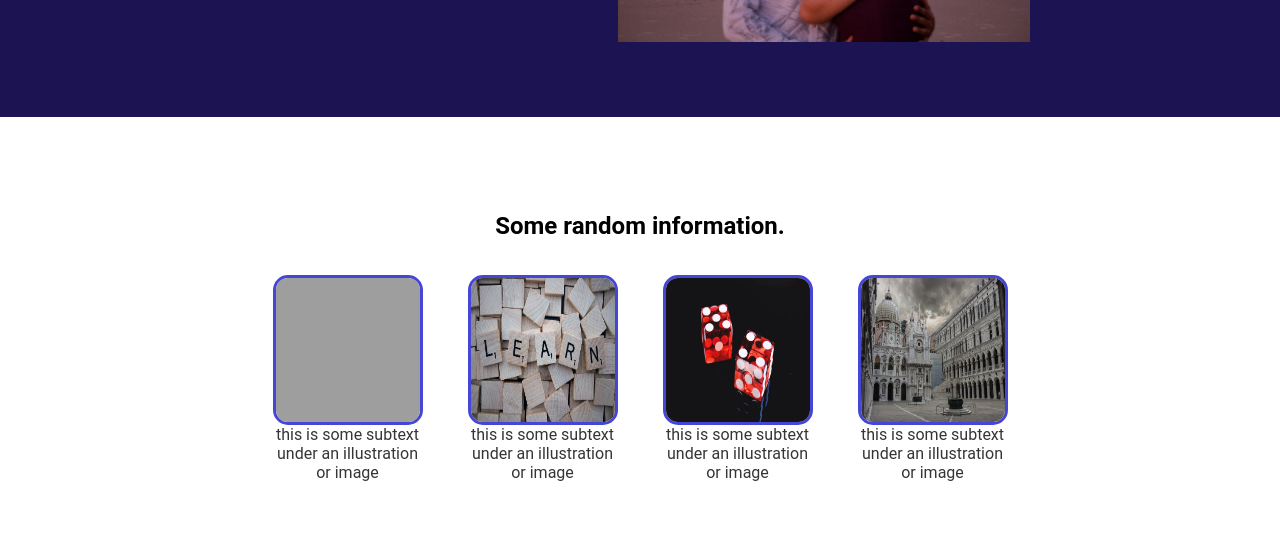
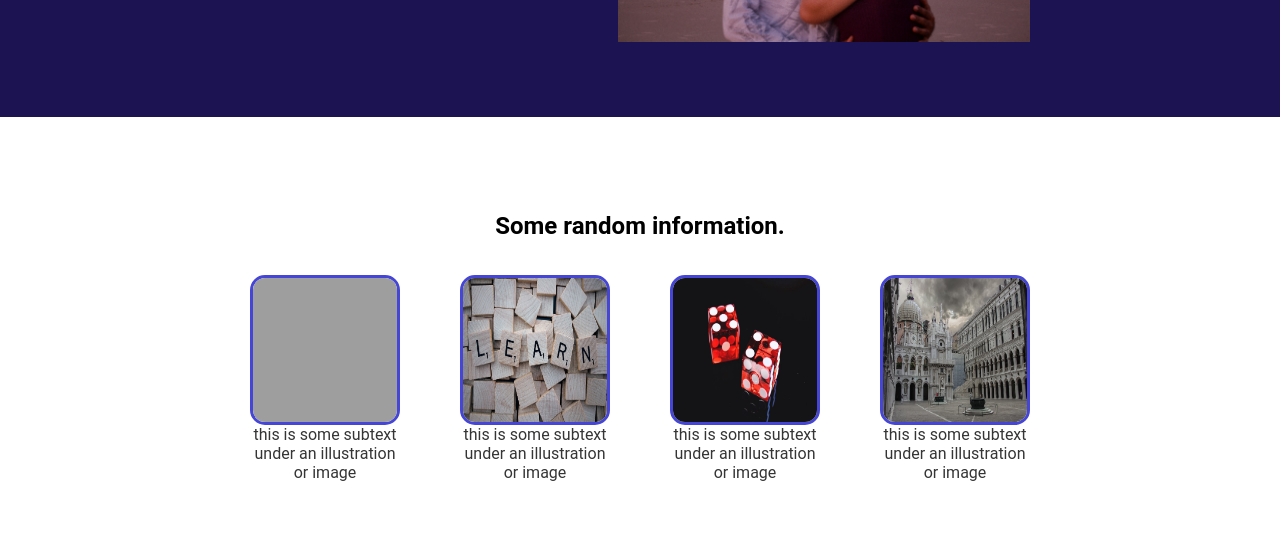
Before and after one commit to PaprikaMD/odin-landingpage, a plain HTML site: page index.html in a window 1280 px wide. Shown: the part 411-952 px from the top of the page. Drawn offline with Linux system fonts and the light colour scheme; grey boxes are pictures that could not be loaded.

Commit message:
Adjust justification so content is centered

```diff
--- a/style.css
+++ b/style.css
@@ -42,7 +42,7 @@ ul{
 .top-splash{
     margin-top:100px;
     display:flex;
-    justify-content: space-between;
+    justify-content: center;
     align-items:center;
     padding:10px 250px;
     padding-bottom:75px;
@@ -92,7 +92,8 @@ ul{
 
 .cardset{
     display:flex;
-    justify-content: space-around;
+    justify-content: center;
+    gap:30px;
 }
 
 .card{
```
